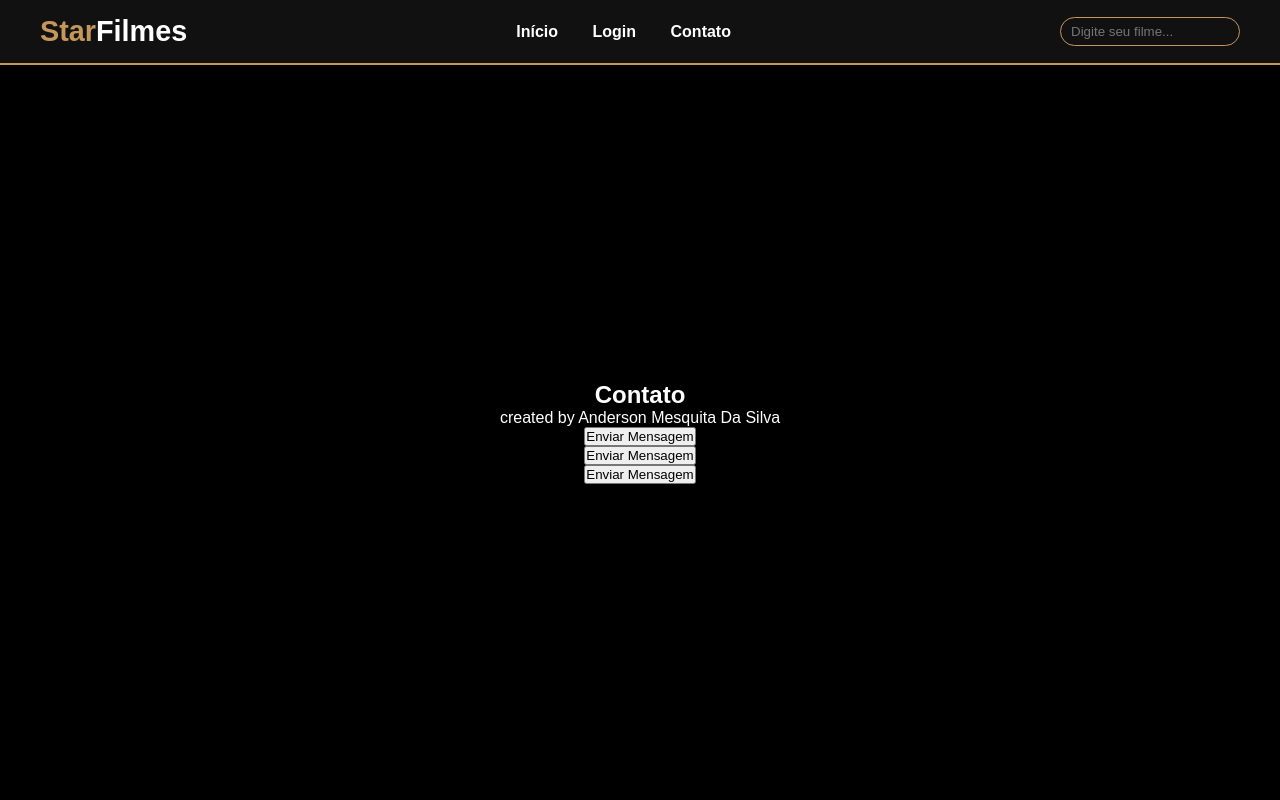
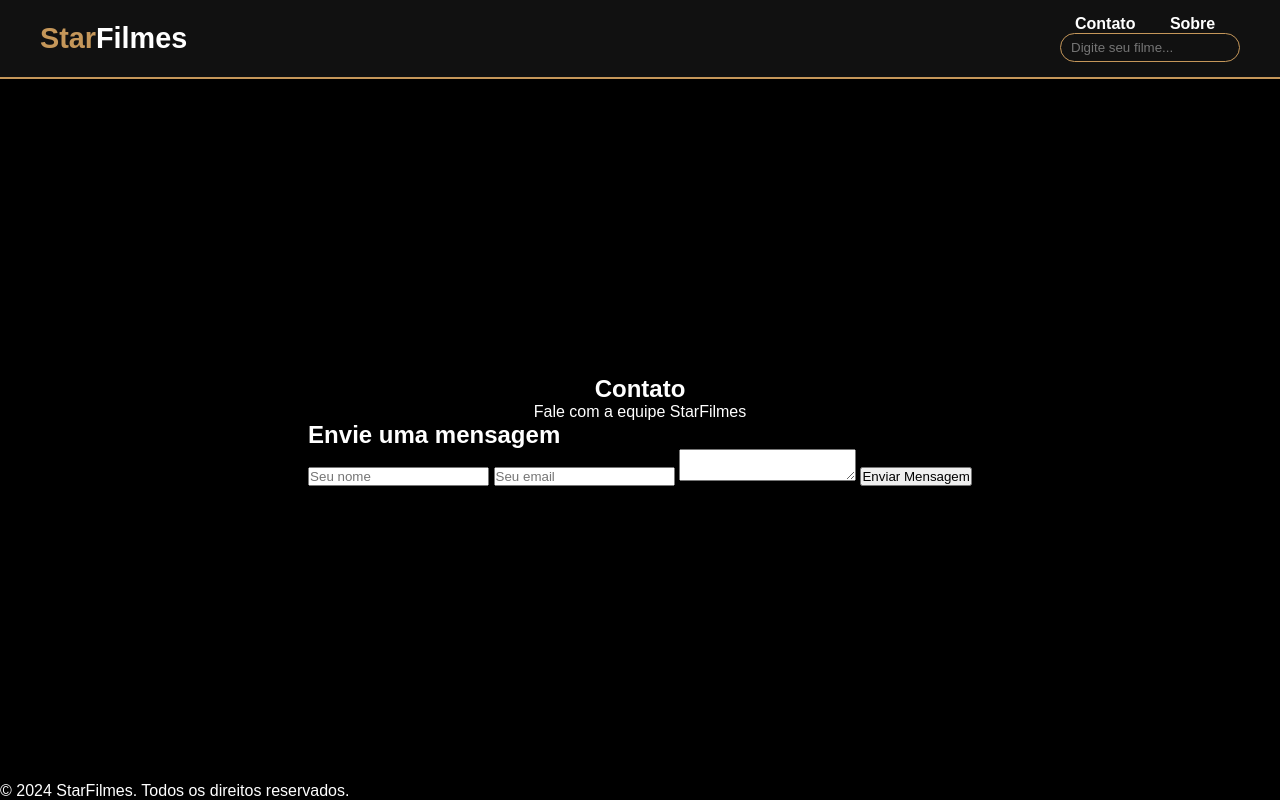
Before and after one commit to DevAndersonMesquita/Star-Filmes, a website: page public/contato.html in a window 1280 px wide. Drawn offline with Linux system fonts and the light colour scheme.

Commit message:
Update contato.html

```diff
--- a/public/contato.html
+++ b/public/contato.html
@@ -4,33 +4,58 @@
     <meta charset="UTF-8">
     <meta name="viewport" content="width=device-width, initial-scale=1.0">
     <title>Contato - StarFilmes</title>
-    <link rel="stylesheet" href="/assets/CSS/contato.css">
+    <link rel="stylesheet" href="/public/assets/CSS/contato.css">
 </head>
 <body>
      <header class="navbar">
     <div class="logo">
-      <h1>Star<span>Filmes</span></h1>
+      <h1 onclick="window.location.href='/public/indexcine.html'">Star<span>Filmes</span></h1>
     </div>
 
     <nav class="nav-links">
-      <a href="src/index.html">Início</a>
-      <a href="src/login.html">Login</a>
-      <a href="src/contato.html">Contato</a>
+      <a href="/public/contato.html">Contato</a>
+        <a href="/public/sobre.html">Sobre</a>
+
+      <div class="search-box">
+          <input type="search" placeholder="Digite seu filme...">
+        </div>
     </nav>
-     <div class="search-box">
-      <input type="search" placeholder="Digite seu filme...">
+  </header>
+<section class="contato-section">
+
+    <h1 class="titulo-contato">Contato</h1>
+    <p class="subtitulo">
+        Fale com a equipe StarFilmes
+    </p>
+
+    <div class="contato-container">
+
+        <!-- FORMULÁRIO -->
+        <div class="formulario">
+
+            <h2>Envie uma mensagem</h2>
+
+            <input type="text"
+                   placeholder="Seu nome">
+
+            <input type="email"
+                   placeholder="Seu email">
+
+            <textarea
+                placeholder="Digite sua mensagem">
+            </textarea>
+
+            <button>
+                Enviar Mensagem
+            </button>
+
+        </div>
+
     </div>
-  </header>
 
-    <section>
-
-        <h1>Contato</h1>
-    <p> created by Anderson Mesquita Da Silva</p>
-
-    <a href=""></a>
-    <button >Enviar Mensagem</button>
-    <button>Enviar Mensagem</button>
-    <button>Enviar Mensagem</button>
-    </section>
+</section>
+<footer>
+    <p>© 2024 StarFilmes. Todos os direitos reservados.</p>
+</footer>
 </body>
 </html>
```
